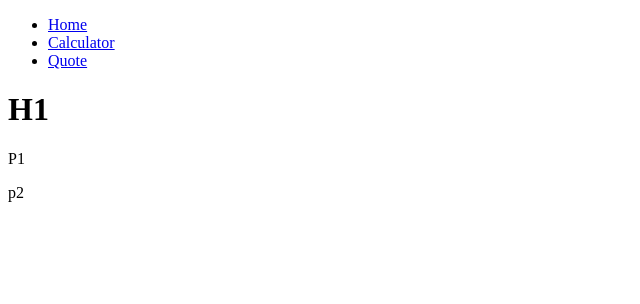
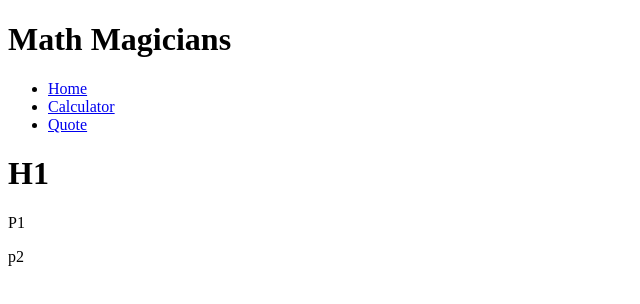
Before and after one commit to thecodechaser/math-magicians, a React (Create React App) app: page / in a window 1280 px wide. Shown: the top 304 px of the page, without its empty margins (0-640 px from the left). Built offline with nearby package versions, Linux system fonts and the light colour scheme.

Commit message:
Add markup for header

```diff
--- a/src/App.js
+++ b/src/App.js
@@ -1,7 +1,7 @@
 import React from 'react';
 import './App.css';
 import Calculator from './components/Calculator';
-import Navbar from './components/Navbar';
+import Header from './components/Header';
 import Home from './components/Home';
 import Quote from './components/Quote';
 import { Routes, Route } from 'react-router-dom'
@@ -10,7 +10,7 @@ class App extends React.Component {
   render() {
     return (
       <>
-      <Navbar />
+      <Header />
       <Routes>
         <Route path="/"
         element={(
--- a/src/components/Navbar.js
+++ b/src/components/Header.js
@@ -1,7 +1,7 @@
 import React from "react";
 import { NavLink } from 'react-router-dom';
 
-const Navbar =()=> {
+const Header =()=> {
     const links = [
         {
             id: 1,
@@ -21,6 +21,8 @@ const Navbar =()=> {
     ]
 
     return (
+        <header>
+            <h1>Math Magicians</h1>
         <nav>
         <ul>
            {
@@ -32,7 +34,8 @@ const Navbar =()=> {
            }
         </ul>
         </nav>
+        </header>
     );
 }
 
-export default Navbar;
+export default Header;
```
